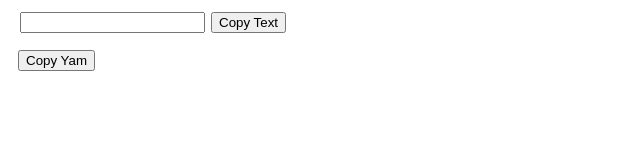
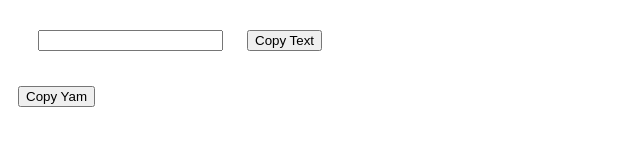
Before and after one commit to megabyte6/revealjs-presentations, a plain HTML site: page other-projects/yam/index.html in a window 1280 px wide. Shown: the whole page, without its empty margins (0-640 px from the left). Drawn offline with Linux system fonts and the light colour scheme.

Commit message:
Update index.html

```diff
--- a/other-projects/yam/index.html
+++ b/other-projects/yam/index.html
@@ -2,7 +2,7 @@
 <html>
     <body>
         <div style="margin: 10px">
-            <input style="margin: 2px" type="text" id="userInput">
+            <input style="margin: 20px" type="text" id="userInput">
             <button onclick="copyText()">Copy Text</button>
             <br style="display: block; content: ''; margin-bottom: 15px;">
             <button onclick="copyYam()">Copy Yam</button>
```
